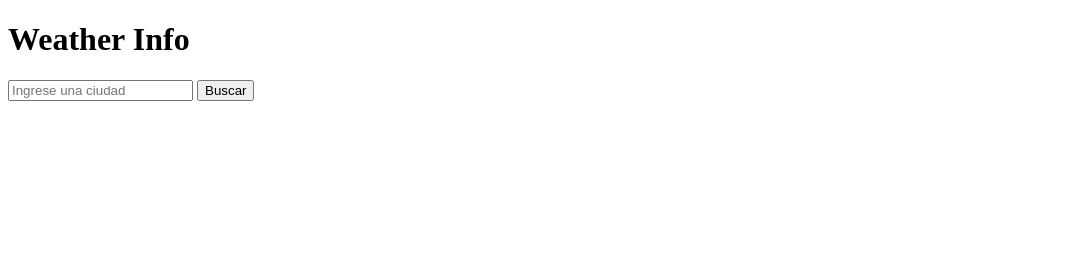
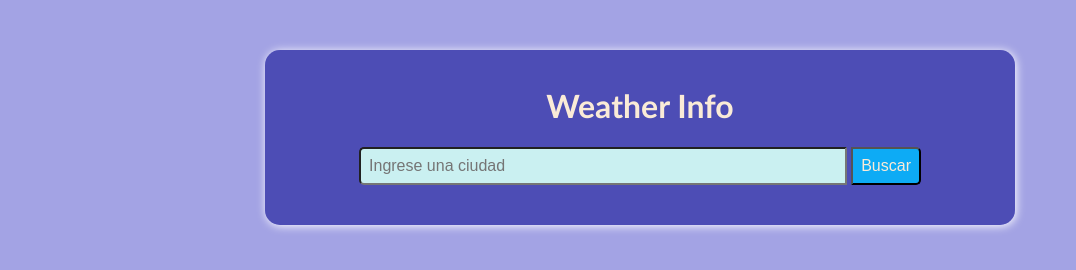
Before and after one commit to TravellerCoder/Weather-App, a plain HTML site: page index.html in a window 1280 px wide. Shown: the whole page, without its empty margins (0-1076 px from the left). Drawn offline with Linux system fonts and the light colour scheme.

Commit message:
finalizacion de estilos de app

```diff
--- a/index.html
+++ b/index.html
@@ -4,7 +4,7 @@
     <meta charset="UTF-8">
     <meta name="viewport" content="width=device-width, initial-scale=1.0">
     <link rel="stylesheet" href="style.css">
-    <title>Weather INfo</title>
+    <title>Weather Info</title>
 </head>
 <body>
 
--- a/style.css
+++ b/style.css
@@ -0,0 +1,50 @@
+body{
+    font-family: 'Gill Sans', 'Gill Sans MT', Calibri, 'Trebuchet MS', sans-serif;
+    background-color: rgba(146, 146, 223, 0.842);
+    margin: 25px;
+    padding: 10px;
+    display: flex;
+    align-content: center;
+    justify-content: center;
+}
+
+.container{
+    width: 750px;
+    background-color: rgba(60, 60, 173, 0.836);
+    margin: 15px;
+    padding: 15px;
+    text-align: center;
+    border-radius: 15px;
+    box-shadow: 1px 1px 10px white;
+    box-sizing: border-box;
+}
+
+h1{
+    color: antiquewhite;
+}
+
+#cityInput{
+    width: 65%;
+    margin-right: 0;
+    background-color: rgb(202, 240, 241);
+    padding: 8px;
+    border-top-left-radius: 5px ;
+    border-bottom-left-radius: 5px;
+    font-size: 16px;
+}
+
+#searchButton{
+    color: antiquewhite;
+    margin-left: 0;
+    background-color: rgb(13, 171, 245);
+    padding: 8px;
+    border-top-right-radius: 5px;
+    border-bottom-right-radius: 5px;
+    font-size: 16px;
+    cursor: pointer;
+}
+
+#responseData{
+    margin-top: 25px;
+    font-family: 18px;
+}
```
